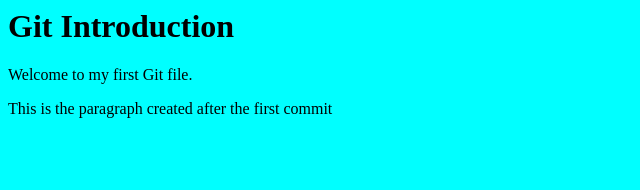
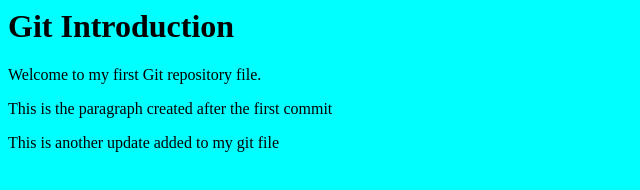
Before and after one commit to honouredev/git-and-git-hub-tutorial, a plain HTML site: page index.html in a window 1280 px wide. Shown: the whole page, without its empty margins (0-640 px from the left). Drawn offline with Linux system fonts and the light colour scheme.

Commit message:
file change repo

```diff
--- a/index.html
+++ b/index.html
@@ -8,7 +8,8 @@
 </head>
 <body>
     <h1>Git Introduction</h1>
-    <p>Welcome to my first Git file.</p>
+    <p>Welcome to my first Git repository file.</p>
     <p>This is the paragraph created after the first commit</p>
+    <p>This is another update added to my git file</p>
  </body>
 </html>
```
